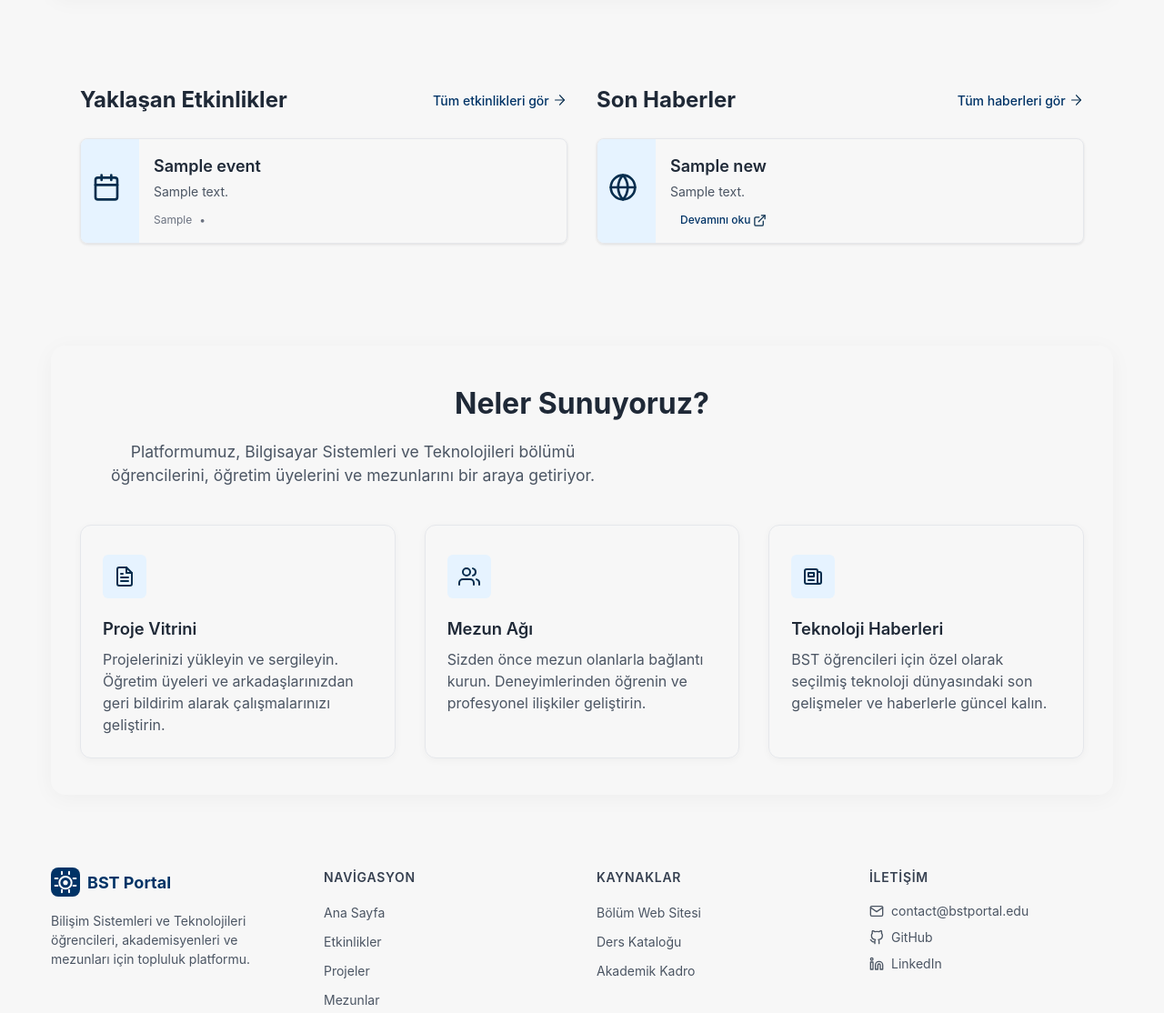
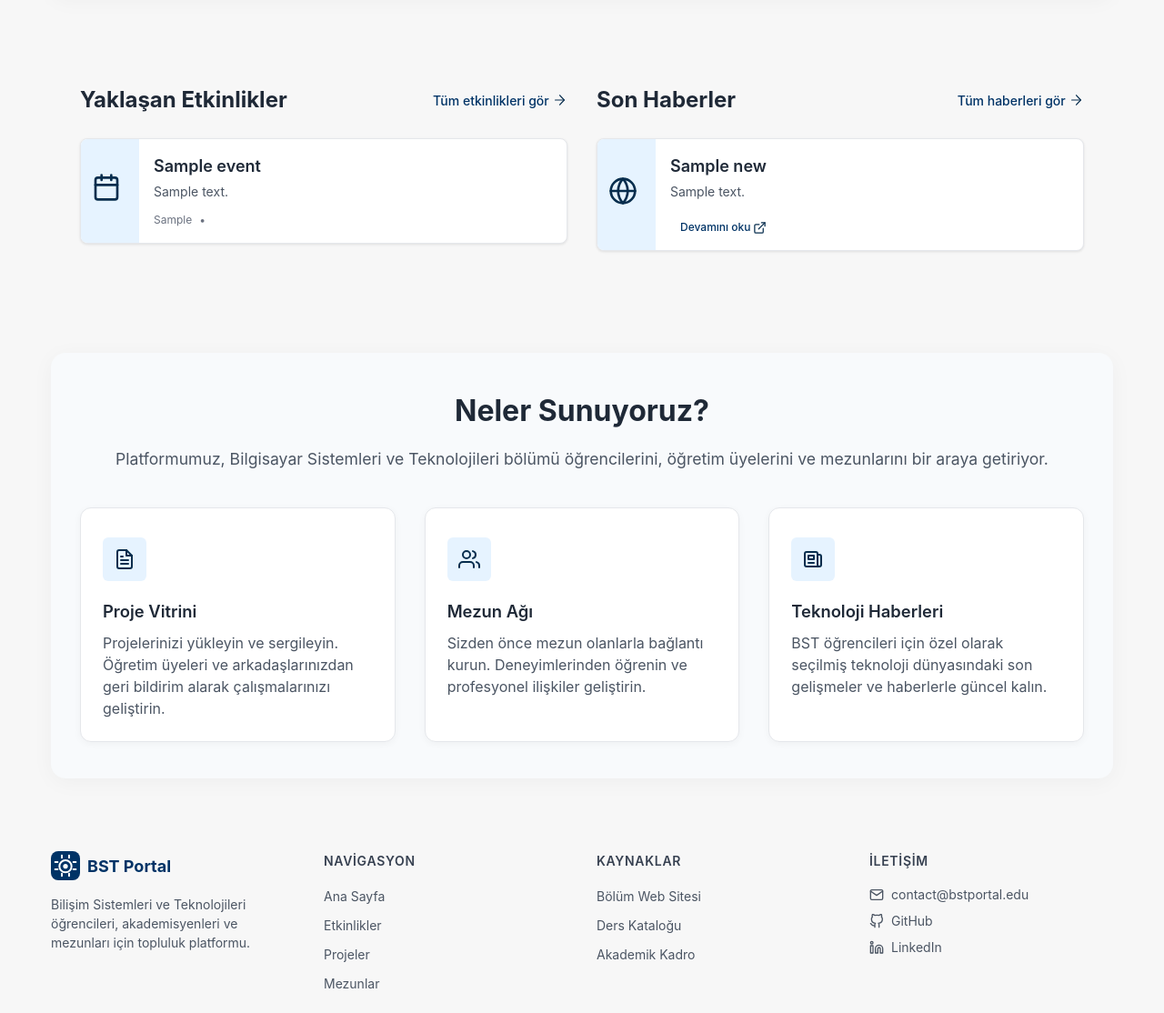
Before and after one commit to aziz-mevlana/bst-portal, a Django app: page / in a window 1280 px wide. Shown: the part 678-1792 px from the top of the page at 91% size. Run offline with Django 5.2, Linux system fonts and the light colour scheme; tables that the repository leaves empty hold one stand-in row (values such as "Sample post"); some libraries are stand-ins or nearby versions.

Commit message:
fix home page thema

```diff
--- a/static/css/style.css
+++ b/static/css/style.css
@@ -808,6 +808,18 @@ main {
     margin-bottom: 1.5rem;
 }
 
+.card{
+    background: #ffffff;
+}
+
+.dark .card{
+    background: #1f2937;
+}
+
+.dark .card-link img{
+    filter: invert(100%) sepia(0%) saturate(0%) hue-rotate(93deg) brightness(103%) contrast(103%);
+}
+
 .section-title {
     font-size: 1.5rem;
     font-weight: 700;
@@ -858,10 +870,10 @@ main {
     gap: 1rem;
 }
 
-.card, .feature-card, .home-main-container, .bg-white {
+/* .card, .feature-card, .home-main-container, .bg-white {
     background: none !important;
     background-color: unset !important;
-}
+} */
 
 .card {
     overflow: hidden;
@@ -1164,7 +1176,6 @@ main {
     font-size: 1.1rem;
     color: #4b5563;
     margin-bottom: 2.5rem;
-    max-width: 600px;
 }
 
 .dark .home-main-container .section-desc {
--- a/templates/index.html
+++ b/templates/index.html
@@ -4,7 +4,7 @@
 {% block title %}Ana Sayfa - BST Portal{% endblock %}
 
 {% block content %}
-<div class="bg-white dark:bg-gray-900">
+<div class="dark:bg-gray-900">
     <!-- Hero Section -->
     <div class="hero-container">
         <section class="hero-section">
@@ -103,13 +103,17 @@
                                             <h3 class="card-title">{{ item.title }}</h3>
                                             <p class="card-description">{{ item.content }}</p>
                                         </div>
+                                        <div class="flex flex-col flex-1 justify-end">
                                             <div class="card-meta">
                                                 <span>{{ item.source }}</span>
+                                            </div>
                                             {% if item.source_url %}
-                                                <a href="{{ item.source_url }}" target="_blank" rel="noopener noreferrer" class="card-link ml-auto">
+                                                <div class="flex justify-end items-end mt-2">
+                                                    <a href="{{ item.source_url }}" target="_blank" rel="noopener noreferrer" class="card-link">
                                                         Devamını oku
                                                         <img src="{% static 'images/icons/external-link.svg' %}" alt="external-link" class="ml-1 h-3 w-3">
                                                     </a>
+                                                </div>
                                             {% endif %}
                                         </div>
                                     </div>
@@ -132,9 +136,11 @@
     <div class="home-main-container">
         <div class="text-center">
             <h2 class="section-title">Neler Sunuyoruz?</h2>
+            <div style="align-self: center;">
                 <p class="section-desc">
                     Platformumuz, Bilgisayar Sistemleri ve Teknolojileri bölümü öğrencilerini, öğretim üyelerini ve mezunlarını bir araya getiriyor.
                 </p>
+            </div>
         </div>
         <div class="features-grid">
             <!-- Feature 1 -->
```
Lines whose indentation alone changed are shown as unchanged.
